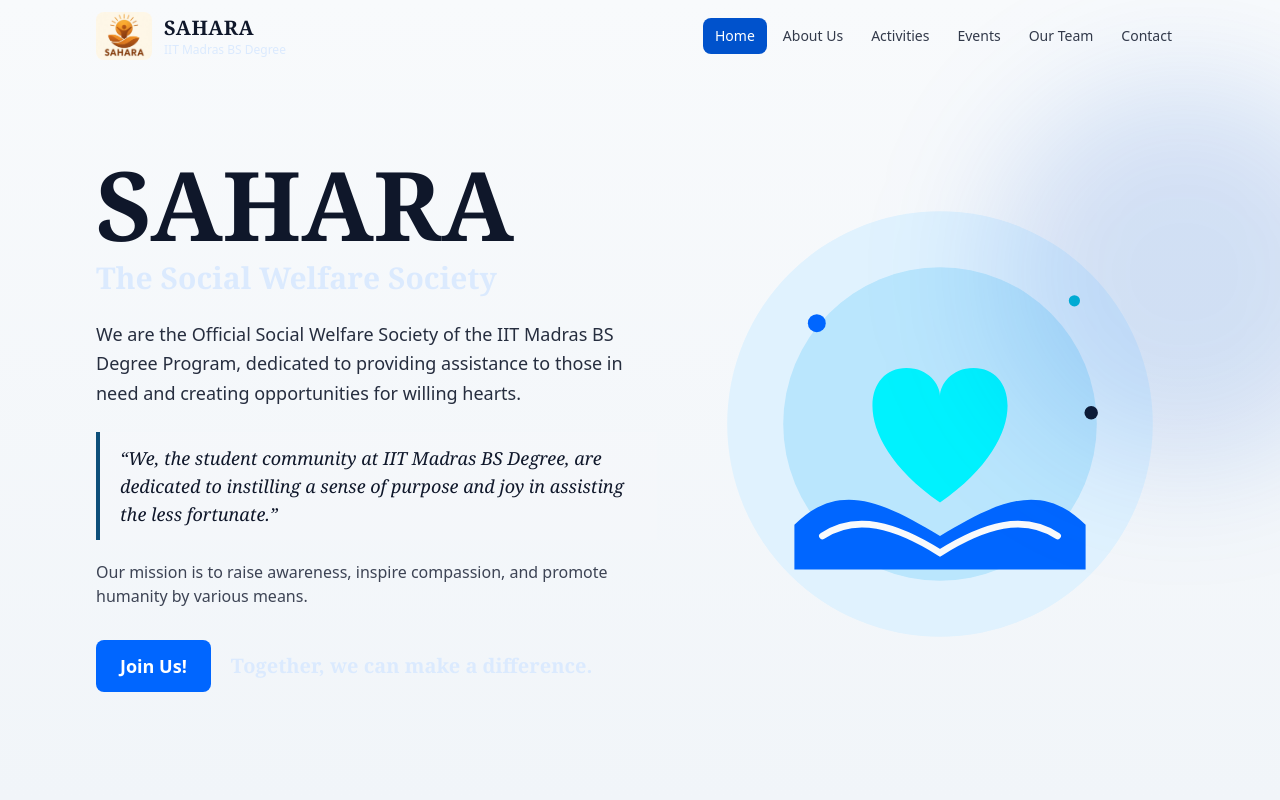
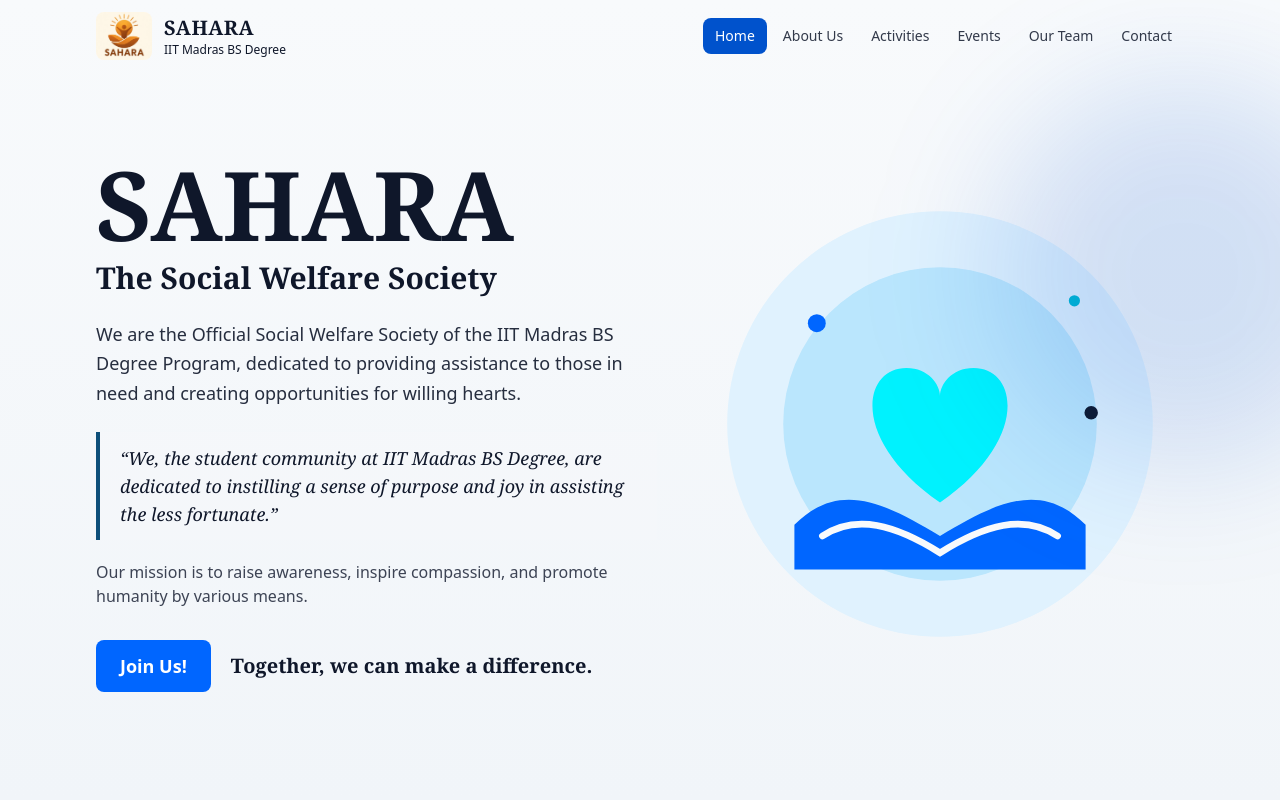
Before and after one commit to 25f1000216/sahara-landing-page, a React (Vite) app: page / in a window 1280 px wide. Shown: the top 800 px of the page. Built offline with nearby package versions, Linux system fonts and the light colour scheme.

Commit message:
Improve contrast for blush text accents

```diff
--- a/src/index.css
+++ b/src/index.css
@@ -1,6 +1,11 @@
 @tailwind base;
 @tailwind components;
 @tailwind utilities;
+
+/* Use a high-contrast navy for blush-accented text on the refreshed light surfaces. */
+.text-blush {
+  color: #0f172a;
+}
 
 html {
   scroll-behavior: smooth;
```
